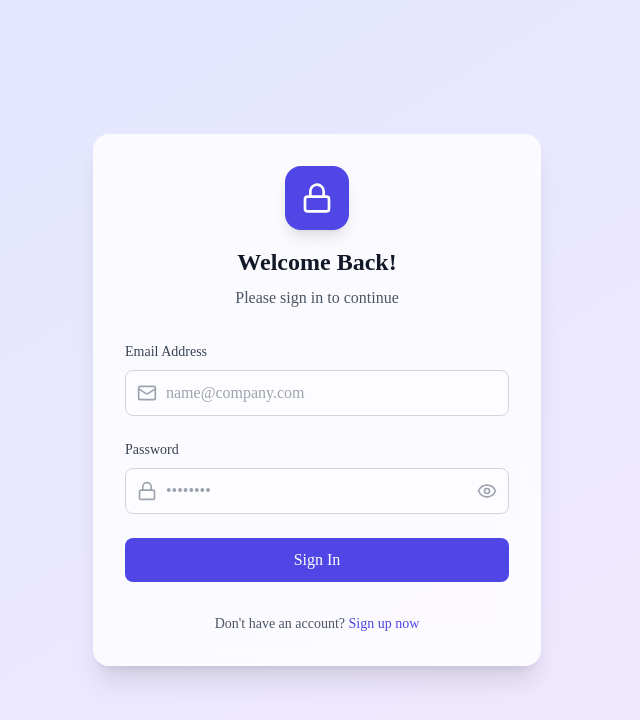
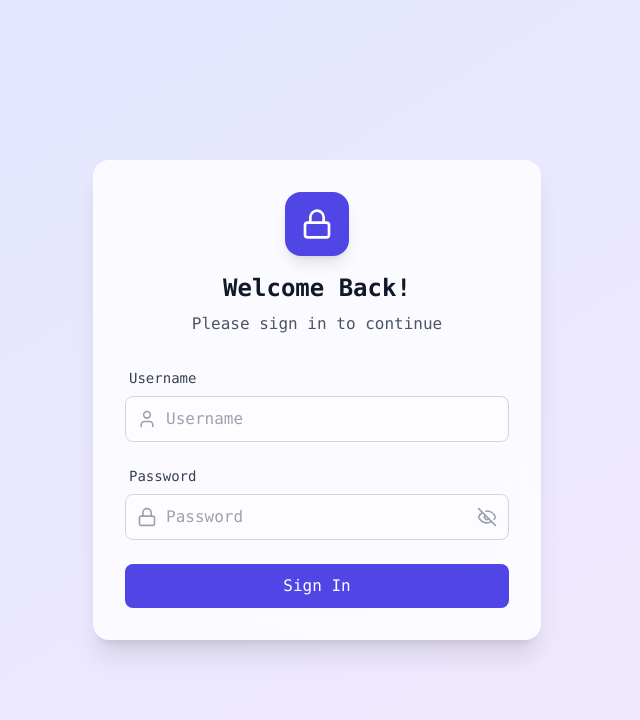
Before and after one commit to DionisiusYoga/sparepart, a Next.js app: page /login in a window 1280 px wide. Shown: the top 720 px of the page, without its empty margins (323-963 px from the left). Built offline with nearby package versions, Linux system fonts and the light colour scheme.

Commit message:
Perbaiki halaman login

```diff
--- a/src/components/Login/index.jsx
+++ b/src/components/Login/index.jsx
@@ -1,6 +1,6 @@
 "use client";
 import React, { useState, useEffect } from "react";
-import { Eye, EyeOff, Lock, Mail } from "lucide-react";
+import { Eye, EyeOff, Lock, Mail, User } from "lucide-react";
 
 const Login = () => {
   const [showPassword, setShowPassword] = useState(false);
@@ -18,7 +18,7 @@ const Login = () => {
   }, []);
 
   return (
-    <div className="min-h-screen bg-gradient-to-br from-indigo-100 to-purple-100 flex items-center justify-center p-4">
+    <div className="min-h-screen bg-gradient-to-br from-indigo-100 to-purple-100 flex items-center justify-center p-4 font-mono">
       <div className="w-full max-w-md">
         {/* Card container with glass effect */}
         <div className="bg-white/80 backdrop-blur-lg rounded-2xl shadow-xl p-8 space-y-8">
@@ -35,19 +35,19 @@ const Login = () => {
           <form onSubmit={handleSubmit} className="space-y-6">
             {/* Email Field */}
             <div className="space-y-2">
-              <label className="text-sm font-medium text-gray-700 block">
-                Email Address
+              <label className="text-sm font-medium text-gray-700 block ml-1">
+                Username
               </label>
               <div className="relative">
                 <div className="absolute inset-y-0 left-0 pl-3 flex items-center pointer-events-none">
-                  <Mail className="h-5 w-5 text-gray-400" />
+                  <User className="h-5 w-5 text-gray-400" />
                 </div>
                 <input
-                  type="email"
+                  type="text"
                   value={email}
                   onChange={(e) => setEmail(e.target.value)}
                   className="block w-full pl-10 pr-3 py-2.5 border border-gray-300 rounded-lg bg-white/50 focus:ring-2 focus:ring-indigo-600 focus:border-indigo-600 transition-all duration-200"
-                  placeholder="name@company.com"
+                  placeholder="Username"
                   required
                 />
               </div>
@@ -55,7 +55,7 @@ const Login = () => {
 
             {/* Password Field */}
             <div className="space-y-2">
-              <label className="text-sm font-medium text-gray-700 block">
+              <label className="text-sm font-medium text-gray-700 block ml-1">
                 Password
               </label>
               <div className="relative">
@@ -67,7 +67,7 @@ const Login = () => {
                   value={password}
                   onChange={(e) => setPassword(e.target.value)}
                   className="block w-full pl-10 pr-10 py-2.5 border border-gray-300 rounded-lg bg-white/50 focus:ring-2 focus:ring-indigo-600 focus:border-indigo-600 transition-all duration-200"
-                  placeholder="••••••••"
+                  placeholder="Password"
                   required
                 />
                 <button
@@ -76,9 +76,9 @@ const Login = () => {
                   className="absolute inset-y-0 right-0 pr-3 flex items-center"
                 >
                   {showPassword ? (
+                    <Eye className="h-5 w-5 text-gray-400 hover:text-gray-600" />
+                  ) : (
                     <EyeOff className="h-5 w-5 text-gray-400 hover:text-gray-600" />
-                  ) : (
-                    <Eye className="h-5 w-5 text-gray-400 hover:text-gray-600" />
                   )}
                 </button>
               </div>
@@ -112,13 +112,12 @@ const Login = () => {
             </button>
           </form>
 
-          {/* Sign Up Link */}
-          <p className="text-center text-sm text-gray-600">
+          {/* <p className="text-center text-sm text-gray-600">
             Don't have an account?{" "}
             <button className="text-indigo-600 hover:text-indigo-500 font-medium">
               Sign up now
             </button>
-          </p>
+          </p> */}
         </div>
       </div>
     </div>
```
